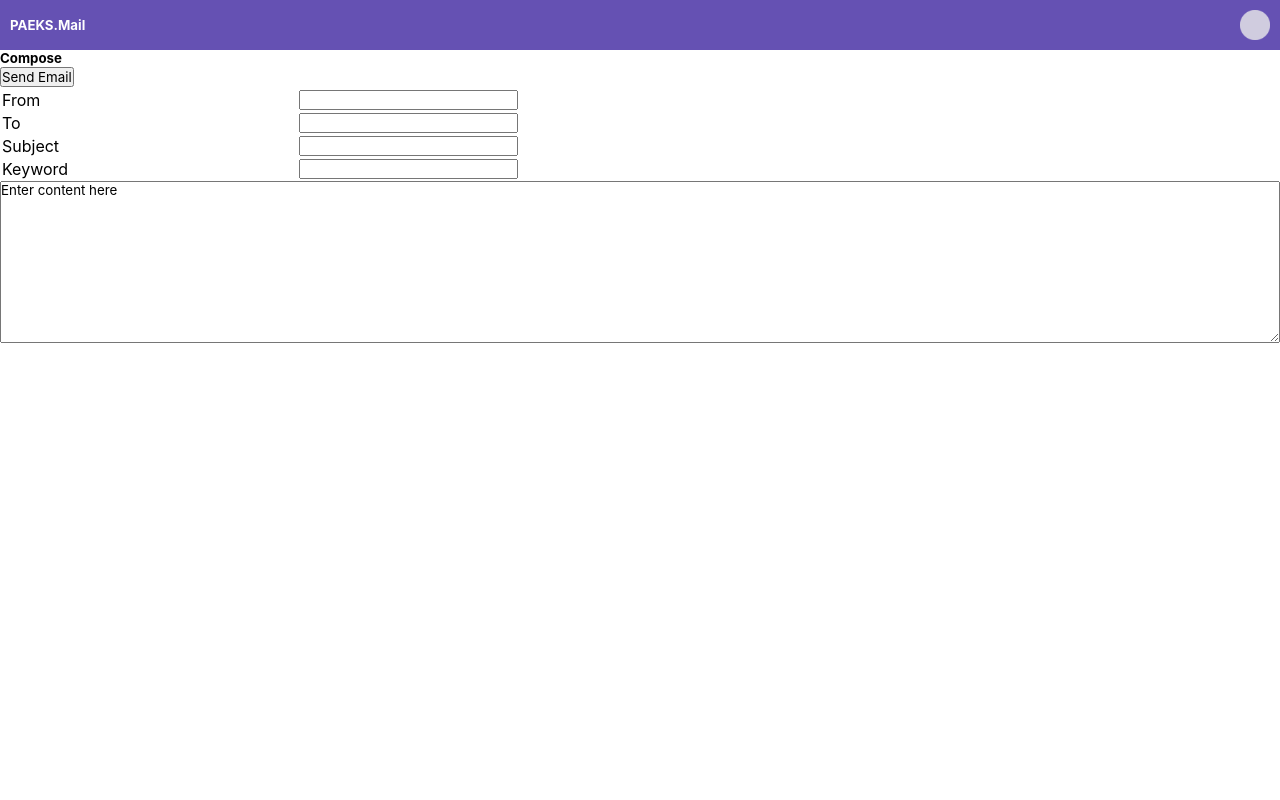
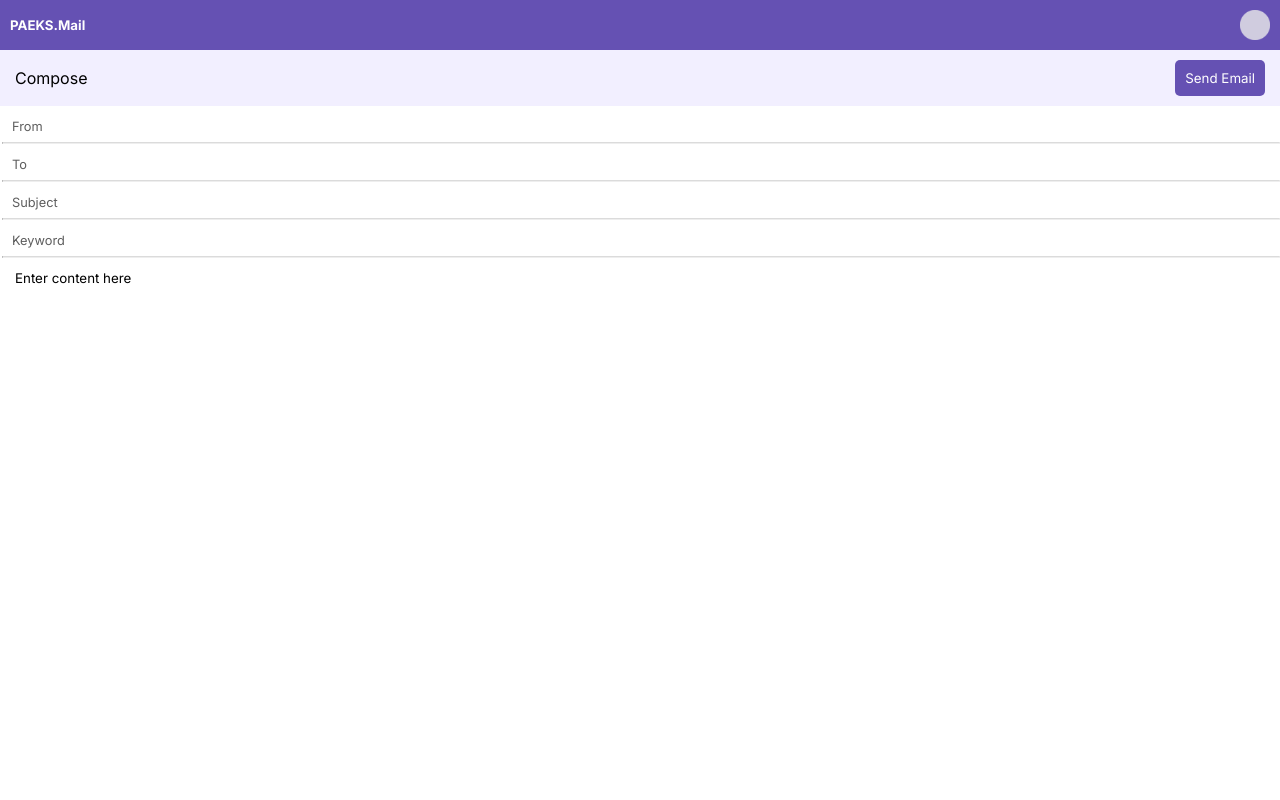
Before and after one commit to evonnn16/fyp-paeks, a Flask app: page /static/create.html in a window 1280 px wide. Run offline with Flask 3, Linux system fonts and the light colour scheme.

Commit message:
compose, dashboard

```diff
--- a/app.py
+++ b/app.py
@@ -3,9 +3,6 @@ import os
 import json
 import firebase_admin
 from firebase_admin import credentials, db
-# from Crypto.PublicKey import ECC
-
-# mykey = ECC.generate(curve='p256')
 
 cred = credentials.Certificate("serviceAccountKey.json")
 firebase_admin.initialize_app(cred, {
--- a/static/create.html
+++ b/static/create.html
@@ -4,6 +4,7 @@
   <title>FYP</title>
   <script src="https://ajax.googleapis.com/ajax/libs/jquery/3.5.1/jquery.min.js"></script>
   <script src="script.js"></script>
+  <link href="https://fonts.googleapis.com/css2?family=Inter:slnt,wght@-10..0,100..900&display=swap" rel="stylesheet">
   <link rel="stylesheet" href="style.css">
 </head>
 <body>
@@ -12,32 +13,33 @@
     <img src="image/user.png" alt="profile" width="30"  height="30" onclick="window.location.href = 'profile.html'">
   </div>
 
-  <div>
-    <h5>Compose</h5>
-    <!-- <form action="/create" method="post">
-      <button type="submit" value="Send Email">Send Email</button>
-    </form> -->
+  <div class="compose_menu">
+    <p>Compose</p>
     <button onclick='insert();'>Send Email</button>
-
   </div>
-  <table>
+  <table class="compose_form">
     <tr>
-      <td>From</td>
-      <td><input type="text" id="from" name="from" readonly></td>
+      <td>From
+      <!-- </td><td> -->
+      <input type="text" id="from" name="from" readonly><hr>
+      </td>
     </tr>
     <tr>
-      <td>To</td>
-      <td><input type="text" id="to" name="to"></td>
+      <td>To
+      <!-- </td><td> -->
+      <input type="text" id="to" name="to"><hr></td>
     </tr>
     <tr>
-      <td>Subject</td>
-      <td><input type="text" id="subject" name="subject"></td>
+      <td>Subject
+        <!-- </td><td> -->
+        <input type="text" id="subject" name="subject"><hr></td>
     </tr>
     <tr>
-      <td>Keyword</td>
-      <td><input type="text" id="keyword" name="keyword"></td>
+      <td>Keyword
+        <!-- </td><td> -->
+        <input type="text" id="keyword" name="keyword"><hr></td>
     </tr>
   </table>
-  <textarea id="content" name="content" rows="10" cols="50">Enter content here</textarea>
+  <textarea id="content" name="content">Enter content here</textarea>
 </body>
 </html>
--- a/static/profile.html
+++ b/static/profile.html
@@ -4,6 +4,7 @@
   <title>FYP</title>
   <script src="https://ajax.googleapis.com/ajax/libs/jquery/3.5.1/jquery.min.js"></script>
   <script src="script.js"></script>
+  <link href="https://fonts.googleapis.com/css2?family=Inter:slnt,wght@-10..0,100..900&display=swap" rel="stylesheet">
   <link rel="stylesheet" href="style.css">
 </head>
 <body>
--- a/static/search.html
+++ b/static/search.html
@@ -4,6 +4,7 @@
   <title>FYP</title>
   <script src="https://ajax.googleapis.com/ajax/libs/jquery/3.5.1/jquery.min.js"></script>
   <script src="script.js"></script>
+  <link href="https://fonts.googleapis.com/css2?family=Inter:slnt,wght@-10..0,100..900&display=swap" rel="stylesheet">
   <link rel="stylesheet" href="style.css">
 </head>
 <body>
--- a/static/style.css
+++ b/static/style.css
@@ -18,7 +18,7 @@ body {
     align-items: center;
 }
 
-.header_menu > img {
+.header_menu img {
     margin-left: auto;
 }
 
@@ -37,13 +37,88 @@ body {
     text-align: center;
     margin: 10px;
     height: 40vh;
-    width: 20vw;
+    width: 40vh;
+    display: flex;
+    flex-direction: column;
+    justify-content: center;
+    border-radius: 5px;
+    box-shadow: 1px 1px 10px 5px #cfcdd5;
 }
 
 .button_menu img {
-    height: 50%;
+    height: 40%;
     padding: 10px;
-    /* margin: auto; */
+    margin: auto;
+    margin-bottom: 10px;
+}
+
+.button_menu h4 {
+    margin: auto;
+    font-size: 140%;
+    margin-top: 10px;
+}
+
+.compose_menu {
+    background-color: #F2EFFF;
+    padding: 10px 15px 10px 15px;
+    display: flex;
+    align-items: center;
+}
+
+.compose_menu button {
+    margin-left: auto;
+    padding: 10px;
+    border-radius: 5px;
+    border-width: 0;
+    background-color: #6551B3;
+    color: white;
+}
+
+.compose_menu button:hover {
+    background-color: #AC9BEF;
+    cursor: pointer;
+}
+
+/* .compose_form {
+    flex-grow: 1;
+    display: flex;
+    flex-direction: column;
+    width: 100vw;
+} */
+
+.compose_form td {
+    color: #5e5e5e;
+    font-size: 80%;
+    padding: 10px;
+    position: relative;
+}
+
+.compose_form input, #content {
+    border: none;
+    margin-left: 5px;
+    width: calc(100% - 100px);
+}
+
+.compose_form input:focus, #content:focus {
+    outline: none;
+}
+
+#content {
+    padding: 10px;
+    resize: none;
+    flex-grow: 1;
+    height: 100%;
+    width: calc(100% - 30px);
+}
+
+.compose_form hr {
+    border-top: 1px solid #dbdbdb;
+    margin-top: 0;
+    margin-bottom: 0;
+    position: absolute;
+    width: 100%;
+    bottom: 0;
+    left: 0;
 }
 
 .profile_container {
@@ -109,6 +184,7 @@ body {
 
 .login_container button:hover {
     background-color: #AC9BEF;
+    cursor: pointer;
 }
 
 .login_container input {
--- a/static/view.html
+++ b/static/view.html
@@ -4,6 +4,7 @@
   <title>FYP</title>
   <script src="https://ajax.googleapis.com/ajax/libs/jquery/3.5.1/jquery.min.js"></script>
   <script src="script.js"></script>
+  <link href="https://fonts.googleapis.com/css2?family=Inter:slnt,wght@-10..0,100..900&display=swap" rel="stylesheet">
   <link rel="stylesheet" href="style.css">
 </head>
 <body>
```
